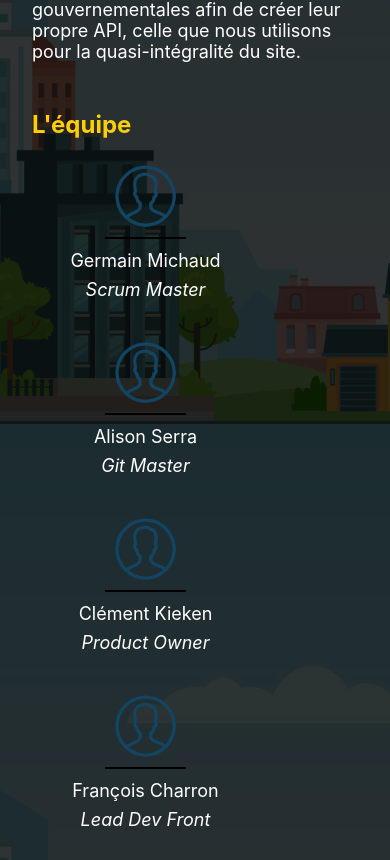
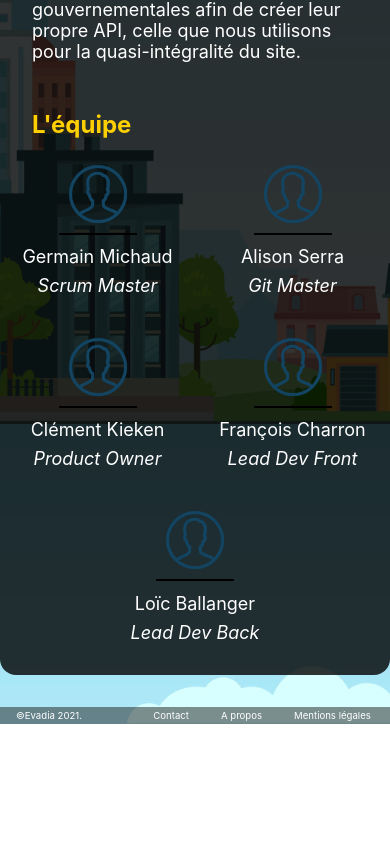
Before and after one commit to Lballanger/Evadia, a React (Vite) app in the folder front/: page /about in a window 390 px wide. Shown: the part 1264-2124 px from the top of the page. After the commit the page ends 1988 px from the top, so only its background shows below. Built offline with nearby package versions, Linux system fonts and the light colour scheme; no server answers.

Commit message:
margin about page update

```diff
--- a/front/src/components/About/styles.scss
+++ b/front/src/components/About/styles.scss
@@ -49,7 +49,7 @@
       justify-content: center;
       align-items: center;
       padding-bottom: 2rem;
-      margin-left: 2rem;
+      margin-left: 6rem;
     }
 
     &__display {
@@ -91,12 +91,12 @@
       flex-wrap: wrap;
       align-content: center;
       justify-content: space-between;
-      margin-left: 2rem;
-      margin-right: 2rem;
     }
 
     &__one {
-      width: 50%;
+      width: 40%;
+      margin-left: auto;
+      margin-right: auto;
     }
 
     &__truc {
```
